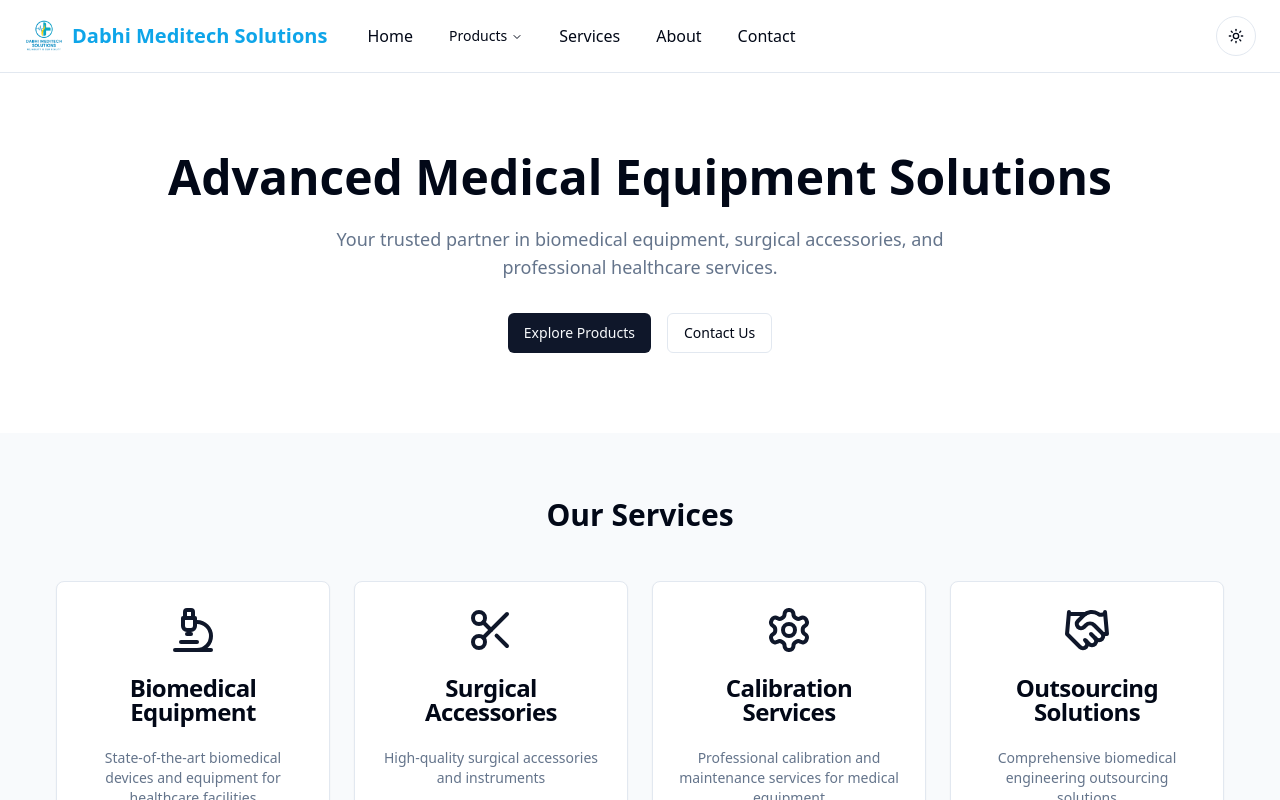
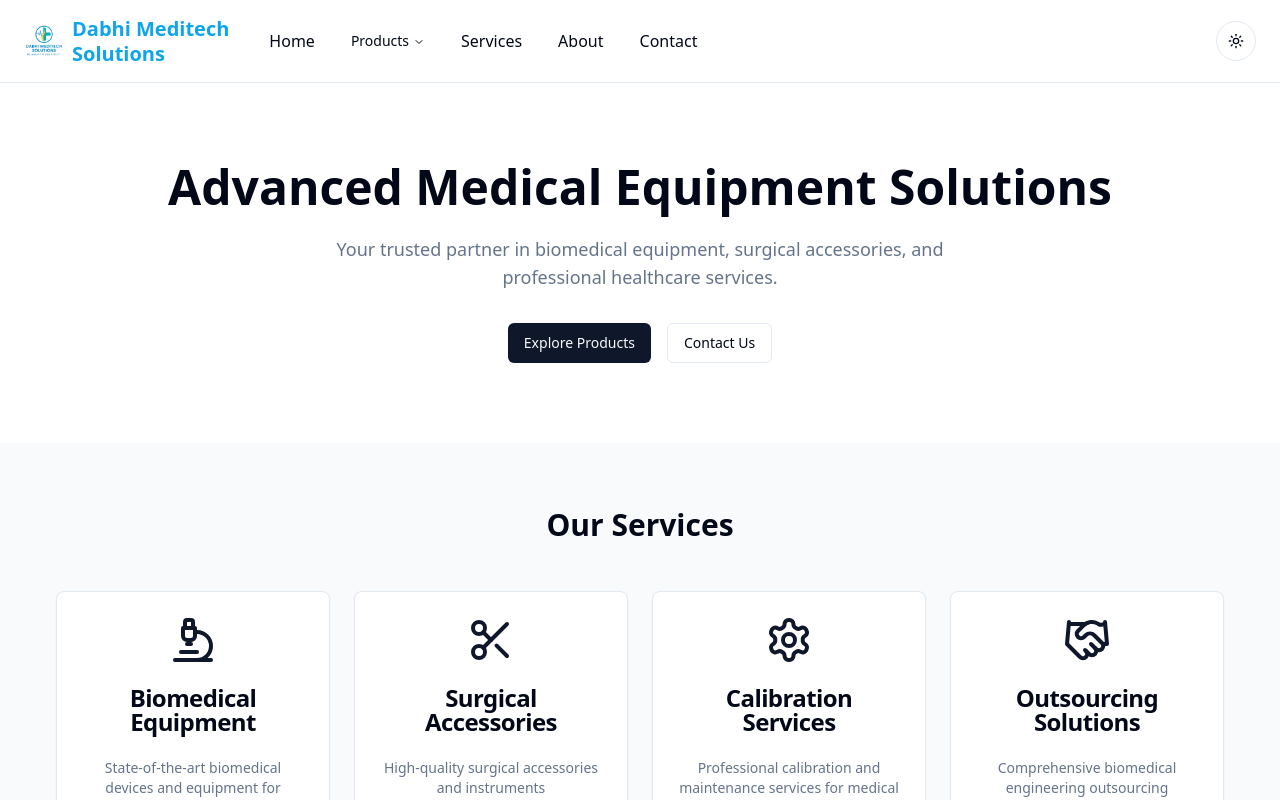
Before and after one commit to nemish0408/glow-and-shade-app, a React (Vite) app: page / in a window 1280 px wide. Shown: the top 800 px of the page. Built offline with nearby package versions, Linux system fonts and the light colour scheme.

Commit message:
Refactor: Update company name in Navbar
Update the company name in the Navbar component to display on two lines.

```diff
--- a/src/components/Logo.tsx
+++ b/src/components/Logo.tsx
@@ -16,9 +16,14 @@ export const Logo: React.FC<LogoProps> = ({ className }) => {
           alt="Dabhi Meditech Solutions Logo"
           className="h-10 w-10 object-contain"
         />
-        <span className="font-bold text-xl text-sky-500">
-          Dabhi Meditech Solutions
-        </span>
+        <div className="flex flex-col">
+          <span className="font-bold text-xl text-sky-500 leading-tight">
+            Dabhi Meditech
+          </span>
+          <span className="font-bold text-xl text-sky-500 leading-tight">
+            Solutions
+          </span>
+        </div>
       </div>
     </Link>
   );
```
